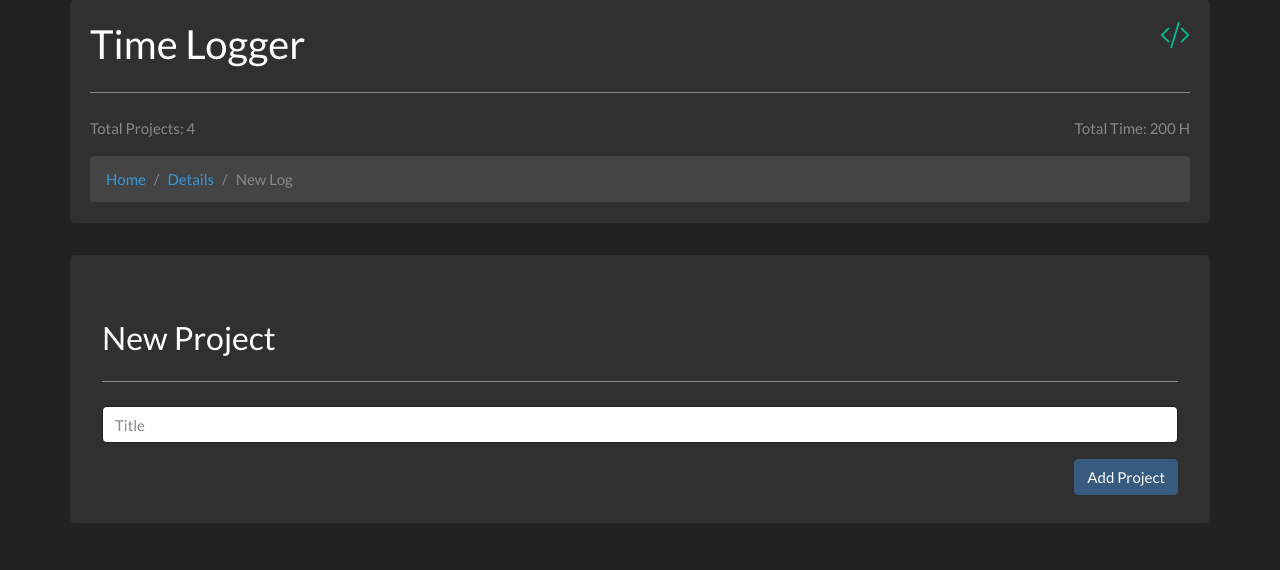
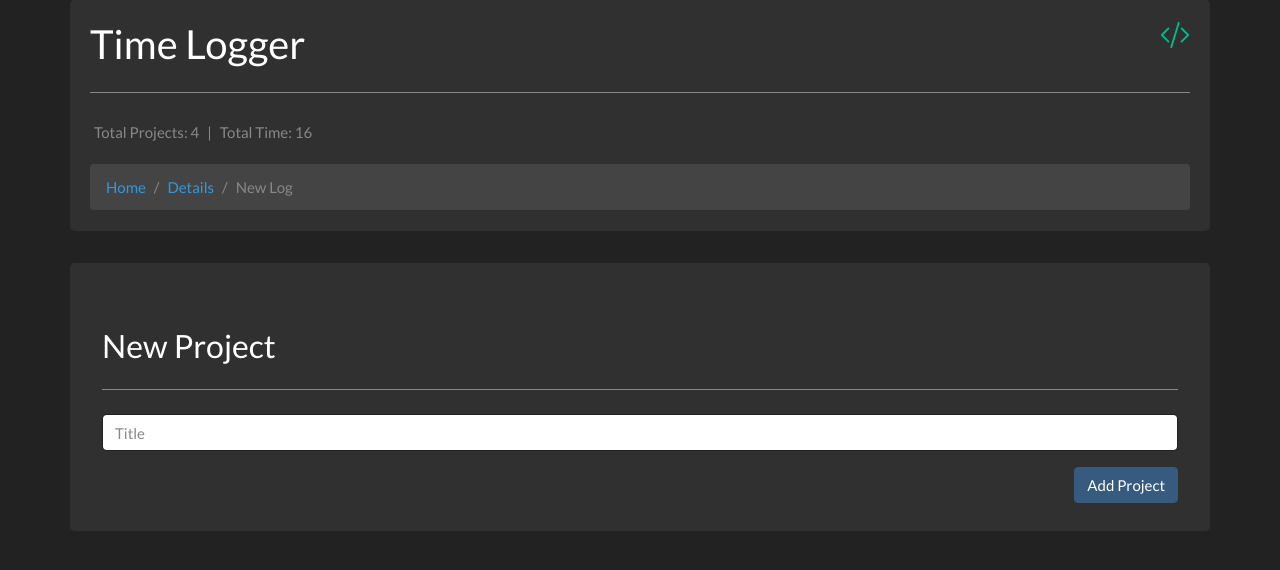
Before and after one commit to NielzosFilms/Time-Logger, a React (Create React App) app: page /project/details/1/log/new in a window 1280 px wide. Shown: the top 570 px of the page. Built offline with nearby package versions, Linux system fonts and the light colour scheme; data requests are answered from the project's data file.

Commit message:
total stats updated

```diff
--- a/src/App.js
+++ b/src/App.js
@@ -33,12 +33,12 @@ function App() {
                             width="2em"
                             height="2em"
                             viewBox="0 0 16 16"
-                            class="bi bi-code-slash"
+                            className="bi bi-code-slash"
                             fill="currentColor"
                             xmlns="http://www.w3.org/2000/svg"
                         >
                             <path
-                                fill-rule="evenodd"
+                                fillRule="evenodd"
                                 d="M4.854 4.146a.5.5 0 0 1 0 .708L1.707 8l3.147 3.146a.5.5 0 0 1-.708.708l-3.5-3.5a.5.5 0 0 1 0-.708l3.5-3.5a.5.5 0 0 1 .708 0zm6.292 0a.5.5 0 0 0 0 .708L14.293 8l-3.147 3.146a.5.5 0 0 0 .708.708l3.5-3.5a.5.5 0 0 0 0-.708l-3.5-3.5a.5.5 0 0 0-.708 0zm-.999-3.124a.5.5 0 0 1 .33.625l-4 13a.5.5 0 0 1-.955-.294l4-13a.5.5 0 0 1 .625-.33z"
                             />
                         </svg>
--- a/src/components/Project/ProjectList.js
+++ b/src/components/Project/ProjectList.js
@@ -11,7 +11,6 @@ function ProjectList() {
 
     const fetchProjects = async () => {
         axios.get("http://localhost:4000/projects").then((response) => {
-            console.log(response.data);
             setData(response.data);
         });
     };
@@ -20,7 +19,6 @@ function ProjectList() {
         fetchProjects();
     }, [preventLoop]);
 
-    console.log(data);
     if (data) {
         return (
             <div className="container">
@@ -34,7 +32,7 @@ function ProjectList() {
                                     Latest Log:
                                     {project.latest_log && (
                                         <blockquote className="p-1 blockquote">
-                                            <p class="mb-0">
+                                            <p className="mb-0">
                                                 {project.latest_log}
                                             </p>
                                         </blockquote>
--- a/src/components/Project/ProjectNewButton.js
+++ b/src/components/Project/ProjectNewButton.js
@@ -17,16 +17,16 @@ function ProjectNewButton() {
                     width="4em"
                     height="4em"
                     viewBox="0 0 16 16"
-                    class="bi bi-plus-circle"
+                    className="bi bi-plus-circle"
                     fill="currentColor"
                     xmlns="http://www.w3.org/2000/svg"
                 >
                     <path
-                        fill-rule="evenodd"
+                        fillRule="evenodd"
                         d="M8 15A7 7 0 1 0 8 1a7 7 0 0 0 0 14zm0 1A8 8 0 1 0 8 0a8 8 0 0 0 0 16z"
                     />
                     <path
-                        fill-rule="evenodd"
+                        fillRule="evenodd"
                         d="M8 4a.5.5 0 0 1 .5.5v3h3a.5.5 0 0 1 0 1h-3v3a.5.5 0 0 1-1 0v-3h-3a.5.5 0 0 1 0-1h3v-3A.5.5 0 0 1 8 4z"
                     />
                 </svg>
--- a/src/components/TotalStats.js
+++ b/src/components/TotalStats.js
@@ -1,14 +1,40 @@
 import React from "react";
+import axios from "axios";
 
 function TotalStats() {
-    return (
-        <div className="text-muted">
-            <p style={{ display: "inline-block" }}>Total Projects: 4</p>
-            <p style={{ display: "inline-block" }} className="float-right">
-                Total Time: 200 H
-            </p>
-        </div>
-    );
+    const [data, setData] = React.useState();
+    const preventLoop = 0;
+
+    const fetchProjects = async () => {
+        axios.get("http://localhost:4000/projects").then((response) => {
+            setData(response.data);
+        });
+    };
+
+    React.useEffect(() => {
+        fetchProjects();
+    }, [preventLoop]);
+
+    if (data) {
+        const final_time = data.reduce((total, { total_time }) => {
+            return total + total_time;
+        }, 0);
+        return (
+            <div className="text-muted d-flex">
+                <p className="p-1">Total Projects: {data.length}</p>
+                <p className="p-1">|</p>
+                <p className="p-1">Total Time: {final_time}</p>
+            </div>
+        );
+    } else {
+        return (
+            <div className="d-flex justify-content-center">
+                <div className="spinner-border text-secondary" role="status">
+                    <span className="sr-only">Loading...</span>
+                </div>
+            </div>
+        );
+    }
 }
 
 export default TotalStats;
```
